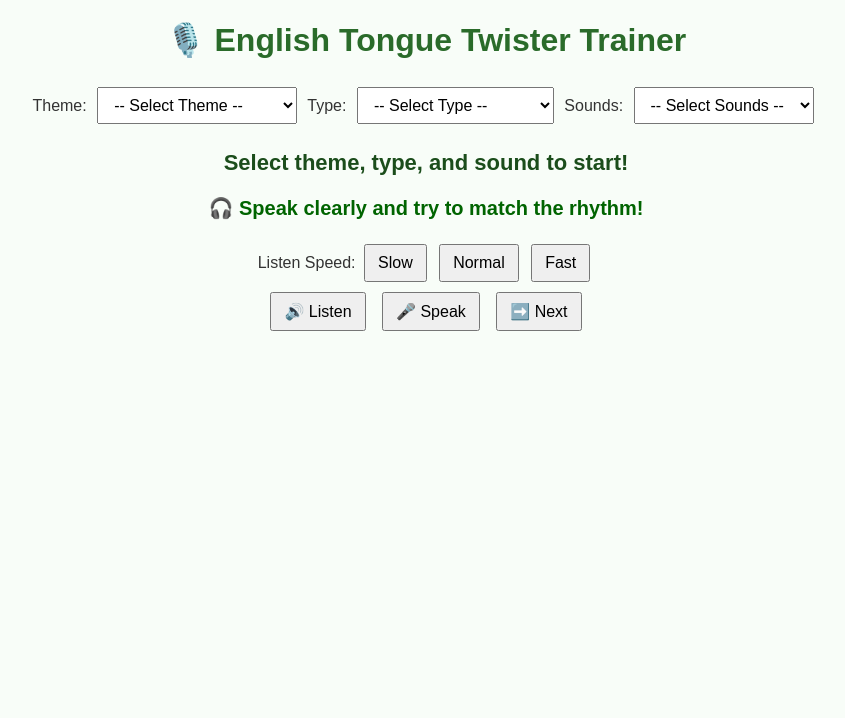
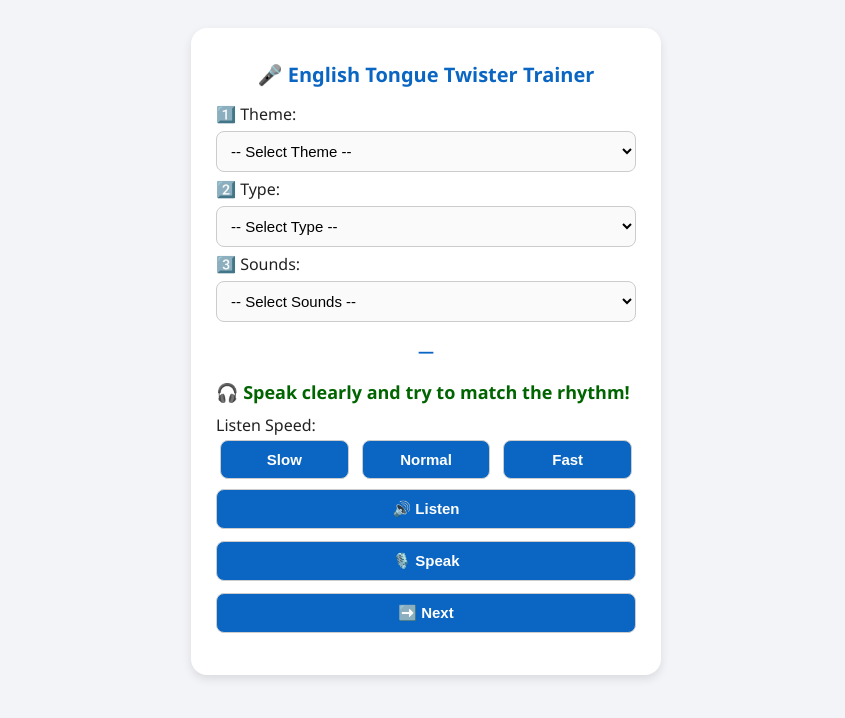
Before and after one commit to navlaki1/English-Tongue-Twister-Trainer, a plain HTML site: page index.html in a window 1280 px wide. Both pictures are taken after a click on the button "➡️ Next". Shown: the whole page, without its empty margins (214-1059 px from the left). Drawn offline with Linux system fonts and the light colour scheme.

Commit message:
Update index.html

```diff
--- a/index.html
+++ b/index.html
@@ -6,248 +6,224 @@
 <title>🎤 Tongue Twister Trainer</title>
 <style>
 body {
-    font-family: Arial, sans-serif;
-    background-color: #f8fdf8;
-    color: #333;
+    font-family: "Segoe UI", sans-serif;
+    background: #f2f4f8;
+    color: #222;
+    display: flex;
+    justify-content: center;
+    padding: 20px;
+}
+.container {
+    background: #fff;
+    width: 420px;
+    padding: 20px 25px;
+    border-radius: 16px;
+    box-shadow: 0 4px 10px rgba(0,0,0,0.1);
+}
+h1 {
+    font-size: 20px;
     text-align: center;
-    margin: 20px;
+    color: #0a66c2;
+    margin-bottom: 15px;
 }
-h1 { color: #2a6b2a; }
 select, button {
-    margin: 6px;
-    padding: 8px 12px;
-    font-size: 16px;
+    width: 100%;
+    padding: 10px;
+    margin: 6px 0;
+    font-size: 15px;
+    border-radius: 8px;
+    border: 1px solid #ccc;
+    outline: none;
+    background: #fafafa;
 }
+select:hover, button:hover { background: #eef4ff; }
+button {
+    background: #0a66c2;
+    color: #fff;
+    cursor: pointer;
+    font-weight: 600;
+}
+button:active { background: #084a9d; }
 #twister {
-    font-size: 22px;
-    margin: 20px 0;
-    font-weight: bold;
-    color: #1b4d1b;
+    margin: 12px 0;
+    font-weight: 600;
+    color: #0a66c2;
+    text-align: center;
 }
 #message {
+    font-weight: bold;
     color: darkgreen;
-    font-weight: bold;
-    font-size: 20px;
+    font-size: 18px;
+    margin-bottom: 10px;
 }
-#feedback { font-size: 18px; margin: 15px; }
-#history { margin-top: 20px; font-size: 16px; color: #555; text-align: left; display: inline-block; }
+#feedback { font-size: 16px; margin-top: 12px; text-align: center; }
+#history { margin-top: 15px; font-size: 14px; color: #555; text-align: left; }
+.speed-btn { margin: 4px; }
 .speed-good { color: green; font-weight: bold; }
 .speed-ok { color: orange; font-weight: bold; }
 .speed-bad { color: red; font-weight: bold; }
-button { cursor: pointer; }
-.speed-btn { margin: 4px; }
 </style>
 </head>
 <body>
 
-<h1>🎙️ English Tongue Twister Trainer</h1>
+<div class="container">
+<h1>🎤 English Tongue Twister Trainer</h1>
 
-<div>
-    <label>Theme:</label>
+<label>1️⃣ Theme:</label>
 <select id="themeSelect">
   <option value="">-- Select Theme --</option>
+  <option value="animal">🐾 Animal</option>
+  <option value="plant">🌿 Plant / Nature</option>
   <option value="food">🍎 Food</option>
   <option value="travel">🚗 Transport / Travel</option>
   <option value="people">🧍‍♂️ People / Daily Life</option>
   <option value="home">🏠 Home / Objects</option>
 </select>
 
-    <label>Type:</label>
+<label>2️⃣ Type:</label>
 <select id="typeSelect">
   <option value="">-- Select Type --</option>
   <option value="consonant">Consonant Contrasts</option>
   <option value="vowel">Vowel Contrasts</option>
 </select>
 
-    <label>Sounds:</label>
+<label>3️⃣ Sounds:</label>
 <select id="soundSelect">
   <option value="">-- Select Sounds --</option>
 </select>
-</div>
 
-<p id="twister">Select theme, type, and sound to start!</p>
+<p id="twister">—</p>
 <p id="message">🎧 <b>Speak clearly and try to match the rhythm!</b></p>
 
-<div>
 <label>Listen Speed:</label>
+<div style="display:flex; gap:5px;">
   <button class="speed-btn" data-speed="0.7">Slow</button>
   <button class="speed-btn" data-speed="1.0">Normal</button>
   <button class="speed-btn" data-speed="1.3">Fast</button>
 </div>
 
 <button id="listenBtn">🔊 Listen</button>
-<button id="speakBtn">🎤 Speak</button>
+<button id="speakBtn">🎙️ Speak</button>
 <button id="nextBtn">➡️ Next</button>
 
 <p id="feedback"></p>
 <div id="history"></div>
+</div>
 
 <script>
 const tongueTwisters = {
+  animal: {
+    consonant: {"/p/ vs /b/":"Big brown bears baked blueberry pies.","/s/ vs /ʃ/":"Six slippery snails slid slowly seaward.","/l/ vs /r/":"Little lions love running around rocky rivers.","/t/ vs /d/":"Tiny tigers don’t talk during dinner.","/f/ vs /v/":"Five furry foxes found very fine feathers."},
+    vowel: {"/iː/ vs /ɪ/":"Three sheep sleep in a ship.","/æ/ vs /ɛ/":"A fat cat sat and met a hen.","/uː/ vs /ʊ/":"A moose stood by the full pool."}
+  },
+  plant: {
+    consonant: {"/p/ vs /b/":"Peter plants bright pink begonias.","/f/ vs /θ/":"Thick thorns and fine ferns.","/s/ vs /ʃ/":"Shiny seeds shimmer softly.","/m/ vs /n/":"Many new mosses need morning mist."},
+    vowel: {"/æ/ vs /ɑː/":"The black branch barked hard.","/eɪ/ vs /aɪ/":"Rain makes vines rise high.","/ɜː/ vs /ɔː/":"The fern by the thorn turned toward the dawn."}
+  },
   food: {
-    consonant: {
-      "/p/ vs /b/": "Betty bought a bit of better butter.",
-      "/t/ vs /d/": "Tom tastes ten delicious donuts.",
-      "/f/ vs /v/": "Five fine fruits for very funny friends.",
-      "/k/ vs /g/": "Greedy goats gobbled green grapes."
-    },
-    vowel: {
-      "/iː/ vs /ɪ/": "Eat sweet peach pits quickly.",
-      "/æ/ vs /ʌ/": "A fat man must munch much jam.",
-      "/uː/ vs /ʊ/": "Cool cooks put soup in good bowls."
-    }
+    consonant: {"/p/ vs /b/":"Betty bought a bit of better butter.","/t/ vs /d/":"Tom tastes ten delicious donuts.","/f/ vs /v/":"Five fine fruits for very funny friends.","/k/ vs /g/":"Greedy goats gobbled green grapes."},
+    vowel: {"/iː/ vs /ɪ/":"Eat sweet peach pits quickly.","/æ/ vs /ʌ/":"A fat man must munch much jam.","/uː/ vs /ʊ/":"Cool cooks put soup in good bowls."}
   },
   travel: {
-    consonant: {
-      "/t/ vs /d/": "Ten tiny trains drove down the track.",
-      "/k/ vs /g/": "Quick cars go great distances.",
-      "/s/ vs /ʃ/": "She sells shiny ship sails.",
-      "/l/ vs /r/": "Ralph rolled along little lanes."
-    },
-    vowel: {
-      "/eɪ/ vs /aɪ/": "The plane flies high in the sky.",
-      "/ɪ/ vs /e/": "The ship set sail at six.",
-      "/ʌ/ vs /ɑː/": "The bus passed the large park."
-    }
+    consonant: {"/t/ vs /d/":"Ten tiny trains drove down the track.","/k/ vs /g/":"Quick cars go great distances.","/s/ vs /ʃ/":"She sells shiny ship sails.","/l/ vs /r/":"Ralph rolled along little lanes."},
+    vowel: {"/eɪ/ vs /aɪ/":"The plane flies high in the sky.","/ɪ/ vs /e/":"The ship set sail at six.","/ʌ/ vs /ɑː/":"The bus passed the large park."}
   },
   people: {
-    consonant: {
-      "/l/ vs /r/": "Larry rarely really likes red lilies.",
-      "/m/ vs /n/": "Many nice men made nine names.",
-      "/t/ vs /d/": "Tina told Dan to tidy the desk.",
-      "/f/ vs /v/": "Very few families find free food."
-    },
-    vowel: {
-      "/ɪ/ vs /iː/": "Sit and see the city’s sheep.",
-      "/æ/ vs /ɛ/": "That bad man met ten men.",
-      "/aɪ/ vs /aʊ/": "I like loud, bright lights."
-    }
+    consonant: {"/l/ vs /r/":"Larry rarely really likes red lilies.","/m/ vs /n/":"Many nice men made nine names.","/t/ vs /d/":"Tina told Dan to tidy the desk.","/f/ vs /v/":"Very few families find free food."},
+    vowel: {"/ɪ/ vs /iː/":"Sit and see the city’s sheep.","/æ/ vs /ɛ/":"That bad man met ten men.","/aɪ/ vs /aʊ/":"I like loud, bright lights."}
   },
   home: {
-    consonant: {
-      "/p/ vs /b/": "Polly bought pretty blue plates.",
-      "/t/ vs /k/": "Tim took two clean cups.",
-      "/s/ vs /ʃ/": "She stacks six shiny spoons.",
-      "/n/ vs /l/": "Nina lent nine little lamps."
-    },
-    vowel: {
-      "/ɪ/ vs /e/": "Fill every bin with red pens.",
-      "/eɪ/ vs /aɪ/": "Kate’s white tile shines bright.",
-      "/uː/ vs /ʊ/": "Luke looked for the blue book."
-    }
+    consonant: {"/p/ vs /b/":"Polly bought pretty blue plates.","/t/ vs /k/":"Tim took two clean cups.","/s/ vs /ʃ/":"She stacks six shiny spoons.","/n/ vs /l/":"Nina lent nine little lamps."},
+    vowel: {"/ɪ/ vs /e/":"Fill every bin with red pens.","/eɪ/ vs /aɪ/":"Kate’s white tile shines bright.","/uː/ vs /ʊ/":"Luke looked for the blue book."}
   }
 };
 
-let currentTheme = "", currentType = "", currentPair = "", currentTwister = "";
-let listenSpeed = 1.0;
-let historyData = {};
+let currentTheme="", currentType="", currentPair="", currentTwister="", listenSpeed=1.0;
+let historyData={};
+
 const themeSelect = document.getElementById("themeSelect");
 const typeSelect = document.getElementById("typeSelect");
 const soundSelect = document.getElementById("soundSelect");
 
 function resetAll(){
-  document.getElementById("twister").textContent="Select theme, type, and sound to start!";
+  document.getElementById("twister").textContent="—";
   document.getElementById("feedback").textContent="";
   document.getElementById("history").innerHTML="";
   historyData={};
 }
 
-themeSelect.addEventListener("change", (e)=>{
-  currentTheme = e.target.value;
-  resetAll();
-  updateSounds();
+themeSelect.addEventListener("change",(e)=>{
+  currentTheme=e.target.value; resetAll(); updateSounds();
 });
-
-typeSelect.addEventListener("change", (e)=>{
-  currentType = e.target.value;
-  resetAll();
-  updateSounds();
+typeSelect.addEventListener("change",(e)=>{
+  currentType=e.target.value; resetAll(); updateSounds();
 });
 
 function updateSounds(){
-  soundSelect.innerHTML = '<option value="">-- Select Sounds --</option>';
+  soundSelect.innerHTML='<option value="">-- Select Sounds --</option>';
   if(currentTheme && currentType){
-    const pairs = Object.keys(tongueTwisters[currentTheme][currentType]);
-    pairs.forEach(p=>{
-      const opt = document.createElement("option");
-      opt.value = p; opt.textContent = p;
+    Object.keys(tongueTwisters[currentTheme][currentType]).forEach(pair=>{
+      let opt=document.createElement("option");
+      opt.value=pair; opt.textContent=pair;
       soundSelect.appendChild(opt);
     });
   }
 }
 
-soundSelect.addEventListener("change", ()=>{
-  currentPair = soundSelect.value;
+soundSelect.addEventListener("change",()=>{
+  currentPair=soundSelect.value;
   if(currentPair){
-    currentTwister = tongueTwisters[currentTheme][currentType][currentPair];
+    currentTwister=tongueTwisters[currentTheme][currentType][currentPair];
     document.getElementById("twister").textContent=currentTwister;
-    resetAll();
+    document.getElementById("feedback").textContent="";
+    document.getElementById("history").innerHTML="";
+    historyData={};
   }
 });
 
 document.querySelectorAll(".speed-btn").forEach(btn=>{
-    btn.addEventListener("click",(e)=>{
-        listenSpeed = parseFloat(e.target.dataset.speed);
-    });
+  btn.addEventListener("click",(e)=>{ listenSpeed=parseFloat(e.target.dataset.speed); });
 });
 
-document.getElementById("listenBtn").addEventListener("click", ()=>{
+document.getElementById("listenBtn").addEventListener("click",()=>{
   if(!currentTwister) return alert("Select a twister first!");
-    const utter = new SpeechSynthesisUtterance(currentTwister);
-    utter.rate = listenSpeed;
-    utter.lang = "en-US";
+  let utter = new SpeechSynthesisUtterance(currentTwister);
+  utter.rate=listenSpeed; utter.lang="en-US";
   speechSynthesis.speak(utter);
 });
 
-document.getElementById("nextBtn").addEventListener("click", ()=>{
-    if(!currentTheme || !currentType) return;
-    currentPair = "";
-    currentTwister="";
-    resetAll();
-    soundSelect.value="";
+document.getElementById("nextBtn").addEventListener("click",()=>{
+  resetAll(); soundSelect.value=""; currentPair=""; currentTwister="";
 });
 
 if('webkitSpeechRecognition' in window){
   const recognition = new webkitSpeechRecognition();
-    recognition.lang="en-US";
-    recognition.continuous=false;
-    recognition.interimResults=false;
+  recognition.lang="en-US"; recognition.continuous=false; recognition.interimResults=false;
+  let startTime;
 
   document.getElementById("speakBtn").onclick=()=>{
     if(!currentTwister) return alert("Select a twister first!");
-        recognition.start();
-        startTime = new Date().getTime();
+    recognition.start(); startTime=new Date().getTime();
     document.getElementById("feedback").textContent="🎧 Listening...";
   };
 
   recognition.onresult=(event)=>{
-        const endTime = new Date().getTime();
-        const duration = (endTime-startTime)/1000;
-        const transcript = event.results[0][0].transcript.toLowerCase();
-        const target = currentTwister.toLowerCase();
+    const duration=(new Date().getTime()-startTime)/1000;
+    const transcript=event.results[0][0].transcript.toLowerCase();
+    const target=currentTwister.toLowerCase();
 
-        const words = target.split(" ").length;
-        const speedPerWord = duration/words;
-        let speedEval = "";
+    let speedPerWord=duration/target.split(" ").length;
+    let speedEval="";
 
-        const thresholds = { slow: [0.65,0.85,1.1], normal: [0.5,0.7,0.9], fast: [0.35,0.5,0.7] };
-        let key="";
-        if(listenSpeed<=0.8) key="slow";
-        else if(listenSpeed<=1.1) key="normal";
-        else key="fast";
+    const thresholds={ slow:[0.65,0.85,1.1], normal:[0.5,0.7,0.9], fast:[0.35,0.5,0.7] };
+    let key=listenSpeed<=0.8?"slow":listenSpeed<=1.1?"normal":"fast";
 
     if(speedPerWord<=thresholds[key][0]) speedEval="<span class='speed-good'>🏆 Excellent!</span>";
     else if(speedPerWord<=thresholds[key][1]) speedEval="<span class='speed-ok'>👍 Good</span>";
     else if(speedPerWord<=thresholds[key][2]) speedEval="<span class='speed-ok'>👌 Okay</span>";
     else speedEval="<span class='speed-bad'>🐢 Too slow</span>";
 
-        let feedbackText="";
-        if(transcript.includes(target.split(" ")[0])){
-            feedbackText=`✅ Recognized: "${transcript}"<br>${speedEval}`;
-        }else{
-            feedbackText=`❌ Didn't match. Try again.`;
-        }
-
+    let feedbackText=transcript.includes(target.split(" ")[0])?`✅ Recognized: "${transcript}"<br>${speedEval}`:`❌ Didn't match. Try again.`;
     document.getElementById("feedback").innerHTML=feedbackText;
 
     if(!historyData[currentTwister]) historyData[currentTwister]=[];
@@ -255,8 +231,7 @@ if('webkitSpeechRecognition' in window){
     if(historyData[currentTwister].length>5) historyData[currentTwister].pop();
 
     let histHTML="<h3>Recent Attempts:</h3><ul>";
-        historyData[currentTwister].forEach(h=>histHTML+=`<li>${h}</li>`);
-        histHTML+="</ul>";
+    historyData[currentTwister].forEach(h=>histHTML+=`<li>${h}</li>`); histHTML+="</ul>";
     document.getElementById("history").innerHTML=histHTML;
   };
 
```
Lines whose indentation alone changed are shown as unchanged.
